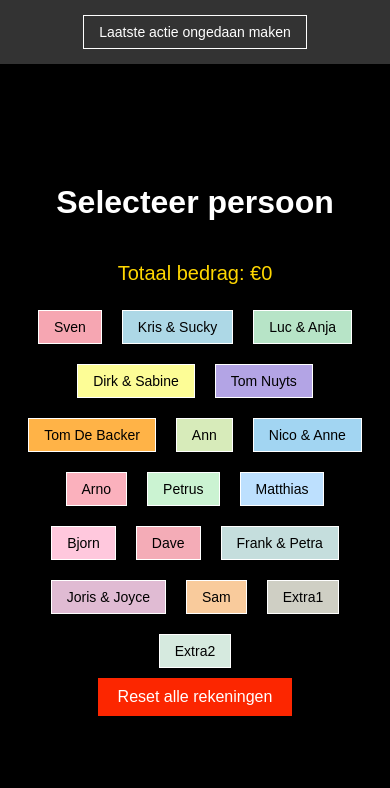
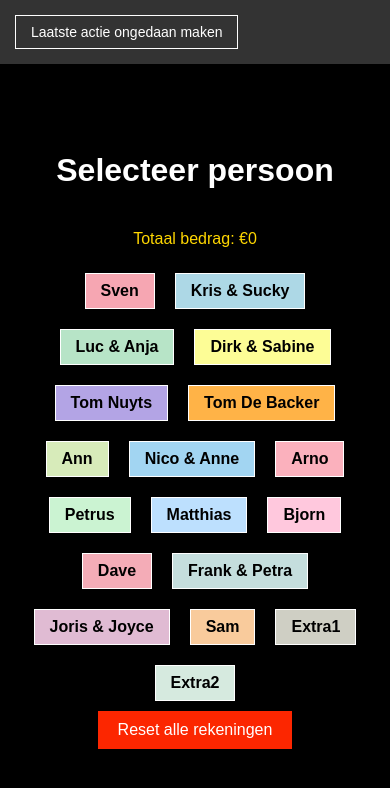
Before and after one commit to snauwaert/snauwaert.github.io, a plain HTML site: page index.html in a window 390 px wide. Drawn offline with Linux system fonts and the light colour scheme.

Commit message:
style update

```diff
--- a/app.js
+++ b/app.js
@@ -26,7 +26,7 @@ const actionHistory = [];
 
 people.forEach((person, index) => {
     const button = document.createElement('button');
-    button.textContent = person;
+    button.innerHTML = `<div class="person-name">${person}</div>`;
     button.classList.add(`color-${(index % 20) + 1}`);
 
     // Check if the person has an unsettled tab and add a class if so
@@ -120,7 +120,7 @@ function updateCurrentTab() {
         return `${drink} x${count}`;
     }).join(', ');
 
-    document.getElementById('currentTab').textContent = drinkDisplay + " | Total: €" + tabInfo.total;
+    document.getElementById('currentTab').textContent = drinkDisplay + " | Totaal: €" + tabInfo.total;
 }
 
 
--- a/index.html
+++ b/index.html
@@ -5,10 +5,11 @@
     <meta name="viewport" content="width=device-width, initial-scale=1.0">
     <title>Bar rekeningen </title>
     <link rel="stylesheet" href="styles.css">
+    <link rel="stylesheet" href="https://cdnjs.cloudflare.com/ajax/libs/font-awesome/6.0.0-beta3/css/all.min.css">
 </head>
 <body>
     <div id="topBar" class="top-bar">
-        <button2 id="backButton" onclick="goBack()" style="display: none;">Terug</button2>
+        <button2 id="backButton" onclick="goBack()" style="display: none;"><i class="fas fa-arrow-left"></i></button2>
         <button2 onclick="undoLastAction()">Laatste actie ongedaan maken</button2>
     </div>
     <div id="personScreen" class="screen">
--- a/styles.css
+++ b/styles.css
@@ -91,7 +91,7 @@ button2:hover {
         gap: 10px;
     }
 
-    .drink-name, .drink-price {
+    .drink-name, .drink-price, .person-name {
         font-size: 16px; /* Larger text for larger screens */
     }
 
@@ -136,12 +136,14 @@ button2:hover {
     }
 
     .top-bar {
-        flex-direction: column;
-        align-items: center;
+        display: flex;
+        justify-content: start; /* or flex-start */
+        align-items: center;  /* Vertically center items in the top bar */
+        gap: 10px;
     }
 
     .total-due {
-        font-size: 18px; /* Larger for better readability on small screens */
+        font-size: 16px; /* Larger for better readability on small screens */
     }
 
     #resetAllTabs {
@@ -163,10 +165,10 @@ button2:hover {
     }
 
     }
-}
 
 
-.drink-name {
+
+.drink-name, .person-name {
     font-size: 16px;
     font-weight: bold;
 }
@@ -178,7 +180,7 @@ button2:hover {
 
 .total-due {
     margin: 20px;
-    font-size: 20px;
+    font-size: 16px;
     color: #FFD700; /* Gold color for emphasis */
 }
 
```
